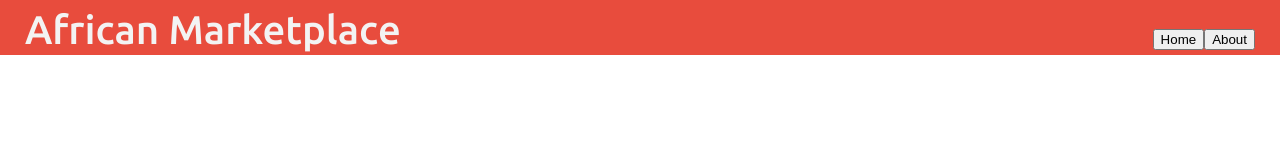
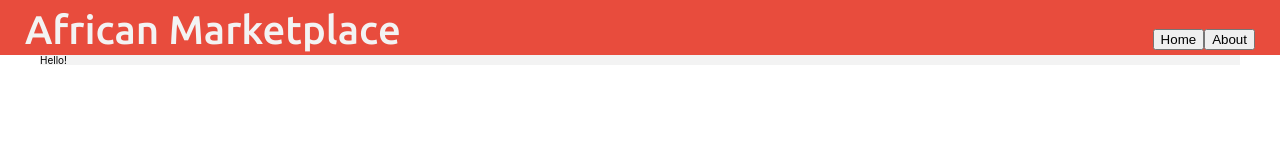
Before and after one commit to African-Marketplace/FE, a React (Create React App) app in the folder african-marketplace/: page / in a window 1280 px wide. Shown: the top 160 px of the page. Built offline with nearby package versions, Linux system fonts and the light colour scheme.

Commit message:
axios dependency added and container for category cards is styled

```diff
--- a/african-marketplace/src/App.js
+++ b/african-marketplace/src/App.js
@@ -18,6 +18,13 @@ const HeaderDiv = styled.div`
   }
 `;
 
+const AppWrapper = styled.div`
+  width: 100%;
+  max-width: 1200px;
+  margin: 0 auto;
+  background-color: rgb(243, 243, 243);
+`;
+
 function NavBar() {
   return (
     <HeaderDiv>
@@ -34,6 +41,9 @@ function App() {
   return (
     <div>
       <NavBar />
+      <AppWrapper>
+        Hello!
+      </AppWrapper>
     </div>
   );
 }
```
